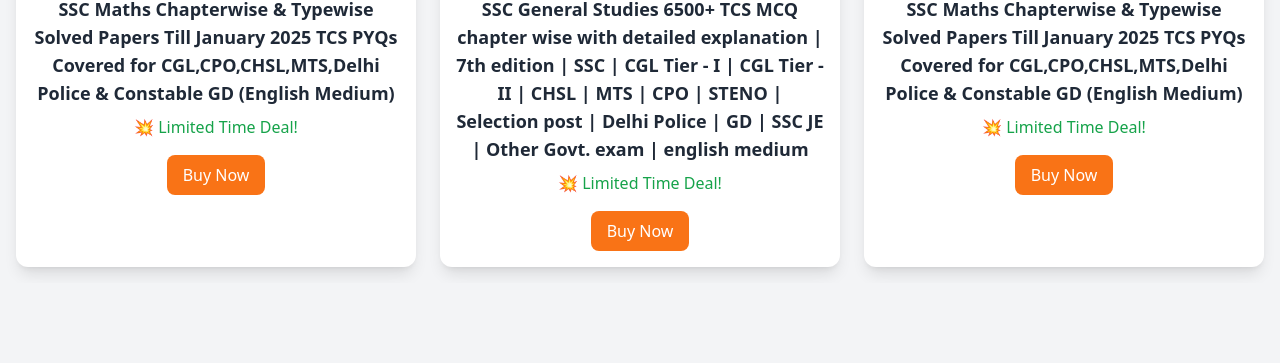
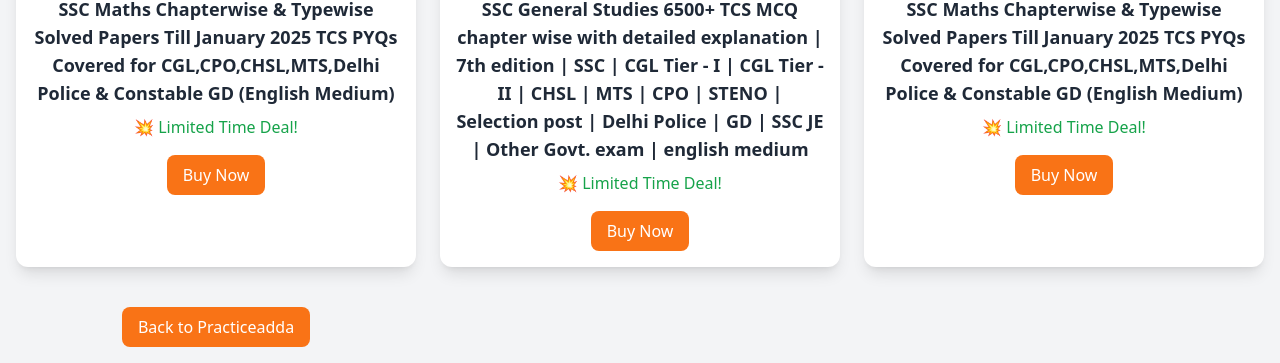
Before and after one commit to Piyush-4/Practiceadda, a plain HTML site: page shop.html in a window 1280 px wide. Shown: the part 801-1164 px from the top of the page. Before the commit the page ends 1084 px from the top, so only its background shows below. Drawn offline with nearby package versions, Linux system fonts and the light colour scheme.

Commit message:
Update shop.html

```diff
--- a/shop.html
+++ b/shop.html
@@ -10,6 +10,7 @@
 
   <header class="bg-yellow-500 p-4 shadow-md">
     <h1 class="text-2xl font-bold text-center text-white">🔥 Top Amazon Deals</h1>
+
   </header>
 
   <main class="p-4 grid grid-cols-1 md:grid-cols-2 lg:grid-cols-3 gap-6">
@@ -58,6 +59,7 @@
       <p class="text-green-600 mt-2">💥 Limited Time Deal!</p>
       <a href="https://amzn.to/41g5bkQ" target="_blank" class="mt-4 bg-orange-500 text-white px-4 py-2 rounded-lg hover:bg-orange-600 transition">Buy Now</a>
     </div>
+    <div class="flex flex-col items-center"><a href="index.html" class="mt-4 bg-orange-500 text-white px-4 py-2 rounded-lg hover:bg-orange-600 transition">Back to Practiceadda</a></div>
 
   </main>
 
```
